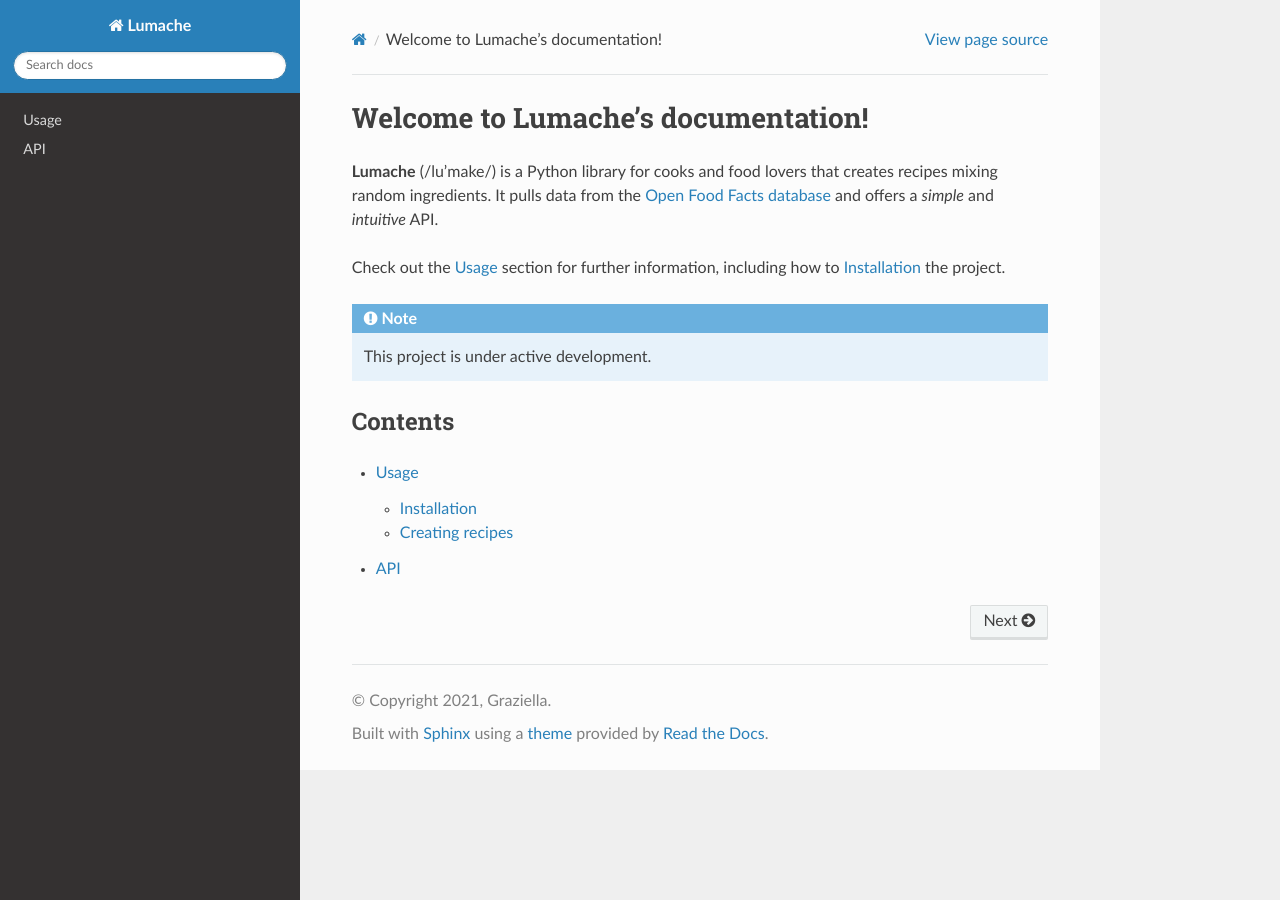
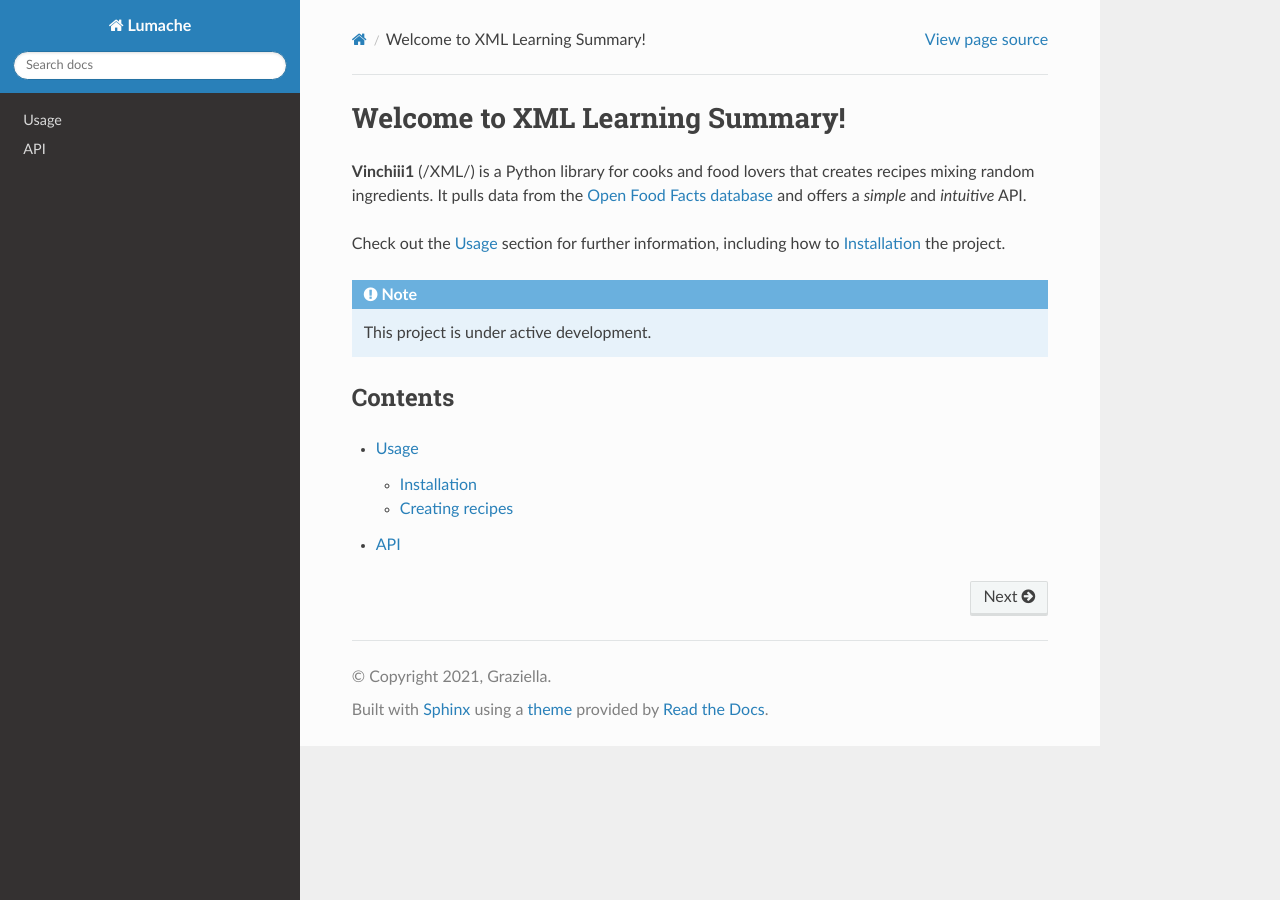
Before and after one commit to Zippiters/xmllearningsummary, a Sphinx documentation site: the page built from docs/source/index.rst, in a window 1280 px wide. Built offline with Sphinx 7.4.7 and the Read the Docs theme 3.1.0, drawn with Linux system fonts in a browser that asks for light colours.

Commit message:
Update index.rst

```diff
--- a/docs/source/index.rst
+++ b/docs/source/index.rst
@@ -1,7 +1,7 @@
-Welcome to Lumache's documentation!
+Welcome to XML Learning Summary!
 ===================================
 
-**Lumache** (/lu'make/) is a Python library for cooks and food lovers
+**Vinchiii1** (/XML/) is a Python library for cooks and food lovers
 that creates recipes mixing random ingredients.
 It pulls data from the `Open Food Facts database <https://world.openfoodfacts.org/>`_
 and offers a *simple* and *intuitive* API.
```
